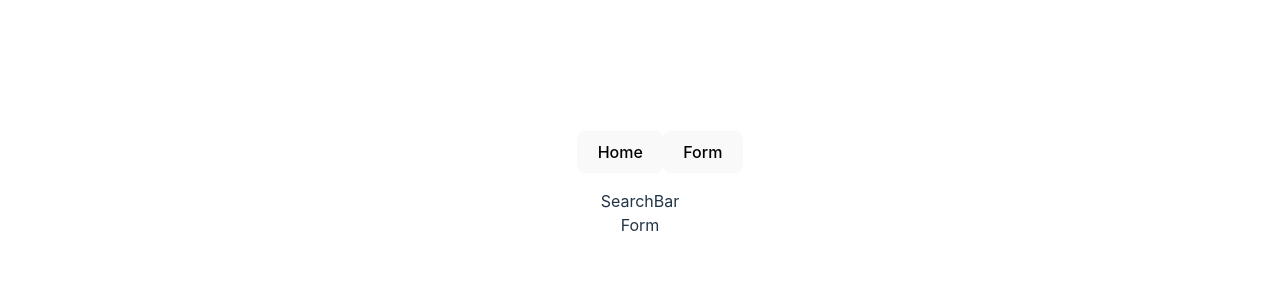
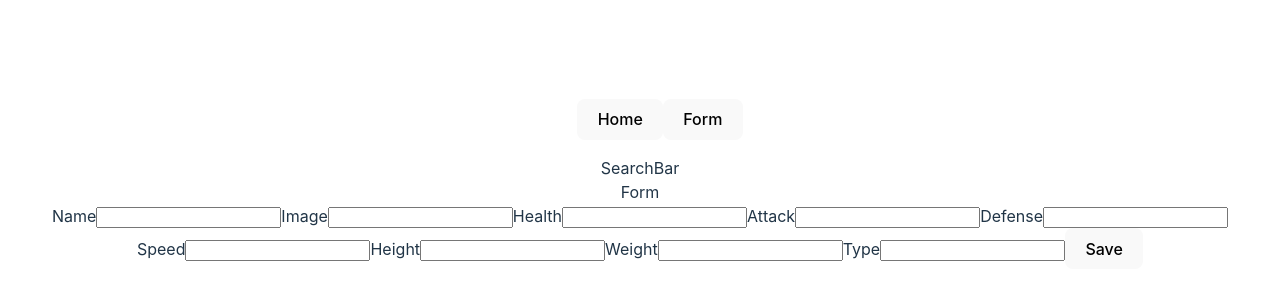
Before and after one commit to puchiflito/PI-pokemon-henry, a React (Vite) app in the folder PI-Pokemon-main/client/: page /form in a window 1280 px wide. Shown: the part 224-524 px from the top of the page. Built offline with nearby package versions, Linux system fonts and the light colour scheme; no server answers.

Commit message:
se movieron de carpetas

```diff
--- a/PI-Pokemon-main/client/src/Views/Detail.jsx
+++ b/PI-Pokemon-main/client/src/Views/Detail/Detail.jsx
@@ -1,7 +1,7 @@
 import { useParams } from "react-router-dom";
 import { useSelector, useDispatch } from "react-redux";
 import { useEffect } from "react";
-import { getPokemonID, getType } from "../Redux/Actions/actions";
+import { getPokemonID, getType } from "../../Redux/Actions/actions";
 
 const Detail = () => {
   const { id } = useParams();
--- a/PI-Pokemon-main/client/src/Views/Form.jsx
+++ /dev/null
@@ -1,5 +0,0 @@
-const Form = () => {
-  return <div>Form</div>;
-};
-
-export default Form;
--- /dev/null
+++ b/PI-Pokemon-main/client/src/Views/Form/Form.jsx
@@ -0,0 +1,86 @@
+import { useEffect, useState } from "react";
+import { useDispatch, useSelector } from "react-redux";
+import { getType } from "../../Redux/Actions/actions";
+const Form = () => {
+  //Trago datos de redus para los type
+  const dispacth = useDispatch();
+  const types = useSelector((state) => state.type);
+  useEffect(() => {
+    dispacth(getType());
+  }, [dispacth]);
+  // Estado Pokemon
+  const [pokemon, setPokemon] = useState({
+    name: "",
+    img: "",
+    hp: "",
+    attack: "",
+    defense: "",
+    speed: "",
+    height: "",
+    weight: "",
+    type: [],
+  });
+  //Estado errores
+  const [error, setError] = useState({});
+  //Estado de types
+  const [type, setType] = useState([]);
+  // Change inputs
+  const changeInput = ({ target }) => {
+    const { name, value } = target;
+    // setError(validation({ ...pokemon, [name]: value }));
+    setPokemon({ ...pokemon, [name]: value });
+  };
+  //CHANGE DE TYPES
+  const changeTypes = ({ target }) => {
+    setType([...type, target.value]);
+    setPokemon({
+      ...pokemon,
+      type: [...setPokemon.type, target.value],
+    });
+    setError({ ...error, type: "" });
+  };
+  // REMOVER TYPES
+  const removeTypes = (type) => {
+    setType(type.filter((t) => t !== type));
+    setPokemon({
+      ...pokemon,
+      type: pokemon.type.filter((t) => t !== type),
+    });
+  };
+  //ENVIAR DATOS
+  const submit = async (pokemon) => {
+    error.preventDefault();
+    try {
+    } catch (error) {
+      alert("ERROR: ", error);
+    }
+  };
+  return (
+    <div>
+      Form
+      <form onSubmit={submit}>
+        <label htmlFor="name">Name</label>
+        <input type="text" name="name" onChange={changeInput} />
+        <label htmlFor="image">Image</label>
+        <input type="text" name="image" onChange={changeInput} />
+        <label htmlFor="hp">Health</label>
+        <input type="number" name="hp" onChange={changeInput} />
+        <label htmlFor="attack">Attack</label>
+        <input type="number" name="attack" onChange={changeInput} />
+        <label htmlFor="defense">Defense</label>
+        <input type="number" name="defense" onChange={changeInput} />
+        <label htmlFor="speed">Speed</label>
+        <input type="number" name="speed" onChange={changeInput} />
+        <label htmlFor="height">Height</label>
+        <input type="number" name="height" onChange={changeInput} />
+        <label htmlFor="weight">Weight</label>
+        <input type="number" name="weight" onChange={changeInput} />
+        <label htmlFor="type">Type</label>
+        <input type="text" name="type" />
+        <button>Save</button>
+      </form>
+    </div>
+  );
+};
+
+export default Form;
--- a/PI-Pokemon-main/client/src/Views/Home.jsx
+++ b/PI-Pokemon-main/client/src/Views/Home/Home.jsx
@@ -1,4 +1,4 @@
-import Pages from "../Components/Pages/Pages";
+import Pages from "../../Components/Pages/Pages";
 
 const Home = () => {
   return (
```
Also changed, not shown: PI-Pokemon-main/client/src/App.jsx (+4 -4 lines), PI-Pokemon-main/client/src/Views/LandingPage/LandingPage.jsx (renamed from PI-Pokemon-main/client/src/Views/LandingPage.jsx).
